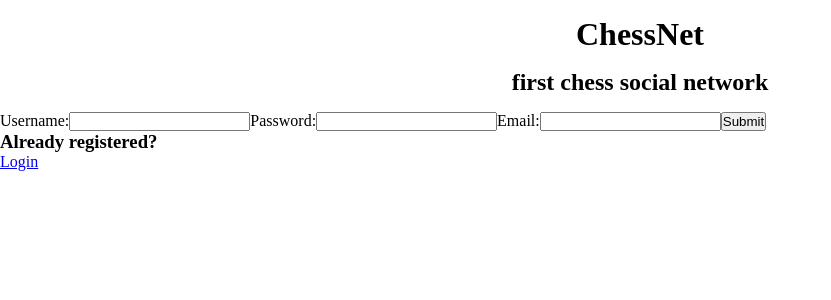
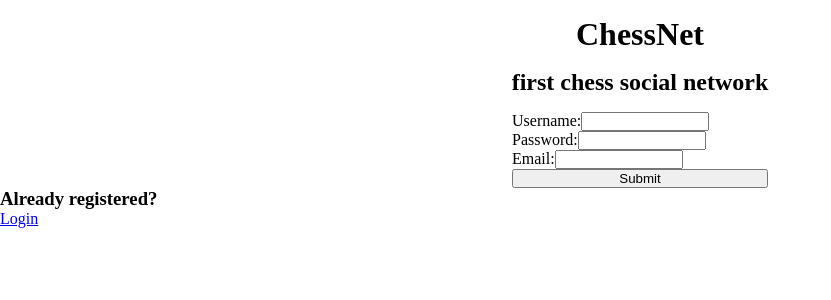
Before and after one commit to BenediktHofirek/chessnet, a React (Create React App) app: page /register in a window 1280 px wide. Shown: the top 300 px of the page, without its empty margins (0-831 px from the left). Built offline with nearby package versions, Linux system fonts and the light colour scheme.

Commit message:
05:08:10

```diff
--- a/src/components/common/game/chessGameFunctions/supportFunctions/moveRecord.js
+++ b/src/components/common/game/chessGameFunctions/supportFunctions/moveRecord.js
@@ -1,3 +1,5 @@
+import { exportDefaultSpecifier } from "@babel/types";
+
 export default function moveRecord(firstF, secondF, position, gameRecord) {
   const piece = firstF.piece.slice(5) === "Pawn" ? "" : firstF.piece.slice(5);
 
@@ -43,6 +45,11 @@ export default function moveRecord(firstF, secondF, position, gameRecord) {
         break;
     }
     gameRecord.push(`${firstPart}${middlePart}${endPart}=${newPiece}`);
+  } else if (
+    piece === "King" &&
+    Math.abs(+firstF.coordinate[1] - Number(secondF.piece.coordinate[1])) === 2
+  ) {
+    gameRecord.push(secondF.coordinate[0] === "c" ? "O-O-O" : "O-O");
   } else {
     gameRecord.push(`${firstPart}${middlePart}${endPart}`);
   }
--- /dev/null
+++ b/src/components/others/checkLogin.js
@@ -0,0 +1,21 @@
+export default function checkLogin() {
+  const rawCookies = document.cookie;
+
+  const cookies = {};
+  let startIndex = 0;
+  let middleIndex = rawCookies.indexOf("=");
+  let endIndex = rawCookies.indexOf(";");
+
+  while (middleIndex !== -1 && endIndex !== -1) {
+    cookies[
+      rawCookies.substring(startIndex, middleIndex)
+    ] = rawCookies.substring(startIndex + 1, endIndex);
+
+    startIndex = endIndex + 2;
+    middleIndex = rawCookies.indexOf("=", startIndex);
+    endIndex = rawCookies.indexOf(";", startIndex);
+    break;
+  }
+  console.log(cookies, middleIndex, endIndex, rawCookies);
+  return rawCookies.login;
+}
--- /dev/null
+++ b/src/components/others/login.js
@@ -0,0 +1,5 @@
+export default function login() {
+  const expireDate = new Date();
+  expireDate.setDate(expireDate.getDate() + 30);
+  document.cookie = `login=true; expires=${expireDate}`;
+}
--- a/src/components/others/privateRoute.js
+++ b/src/components/others/privateRoute.js
@@ -1,7 +1,10 @@
-import React from 'react'
+import React from "react";
 import { Route, Redirect } from "react-router-dom";
+import checkLogin from "./checkLogin";
 
 export default function PrivateRoute({ children, ...rest }) {
+  const loggedIn = checkLogin();
+  console.log(loggedIn);
   return (
     <Route
       {...rest}
--- a/src/components/pages/loginPage.jsx
+++ b/src/components/pages/loginPage.jsx
@@ -1,6 +1,7 @@
 import React, { Component } from "react";
 import Header from "../common/header";
 import { Link } from "react-router-dom";
+import login from "../others/login";
 
 class LoginPage extends Component {
   constructor() {
@@ -20,14 +21,21 @@ class LoginPage extends Component {
   }
 
   async handleSubmit(event) {
-    const {username, password} = this.state;
+    const { username, password } = this.state;
     event.preventDefault();
-    const response = await fetch(`http://127.0.0.1/service/login?username=${username}&password=${password}`, {
-      method: 'POST'
-    });
+    const response = await fetch(
+      `http://127.0.0.1/service/login?username=${username}&password=${password}`,
+      {
+        method: "POST"
+      }
+    );
+    if (response.status[0] === "2") {
+      login();
+    }
   }
 
   render() {
+    login();
     return (
       <div>
         <Header />
--- a/src/components/pages/registerPage.jsx
+++ b/src/components/pages/registerPage.jsx
@@ -25,11 +25,11 @@ class RegisterPage extends Component {
     event.preventDefault();
     const response = await fetch(
       // `http://127.0.0.1/service/register`,
-      'http://localhost:8080?parameters=register',
+      "http://localhost:8080?parameters=register",
       {
         method: "POST",
         headers: {
-          'Content-Type': 'application/x-www-form-urlencoded'
+          "Content-Type": "application/x-www-form-urlencoded"
         },
         body: `username=${username}&password=${password}&email=${email}`
       }
@@ -41,36 +41,36 @@ class RegisterPage extends Component {
   render() {
     const { username, password, email } = this.state;
     return (
-      <div>
+      <div className="outer-div">
         <Header />
         <form onSubmit={this.handleSubmit}>
-          <label>
-            Username:
+          <div className="item">
+            <label>Username:</label>
             <input
               name="username"
               type="text"
               value={username}
               onChange={this.handleChange}
             />
-          </label>
-          <label>
-            Password:
+          </div>
+          <div className="item">
+            <label>Password:</label>
             <input
               name="password"
               type="password"
               value={password}
               onChange={this.handleChange}
             />
-          </label>
-          <label>
-            Email:
+          </div>
+          <div className="item">
+            <label>Email:</label>
             <input
               name="email"
               type="email"
               value={email}
               onChange={this.handleChange}
             />
-          </label>
+          </div>
           <input type="submit" value="Submit" />
         </form>
         <h3>Already registered?</h3>
--- a/src/index.css
+++ b/src/index.css
@@ -74,4 +74,34 @@
   text-align: center;
   margin: 2vh;
 }
+
+.outer-div {
+  width: 100%;
+}
+
+.outer-div form {
+  margin: auto;
+  width: 20vw;
+  display: -webkit-box;
+  display: -ms-flexbox;
+  display: flex;
+  -webkit-box-orient: vertical;
+  -webkit-box-direction: normal;
+      -ms-flex-direction: column;
+          flex-direction: column;
+}
+
+.outer-div form .item {
+  width: 100%;
+  min-height: 2vh;
+}
+
+.outer-div form .item label {
+  float: left;
+}
+
+.outer-div form .item input {
+  float: left;
+  width: 10vw;
+}
 /*# sourceMappingURL=index.css.map */
--- a/src/index.scss
+++ b/src/index.scss
@@ -70,3 +70,27 @@
     margin: 2vh;
   }
 }
+
+.outer-div {
+  width: 100%;
+
+  form {
+    margin: auto;
+    width: 20vw;
+    display: flex;
+    flex-direction: column;
+
+    .item {
+      width: 100%;
+      min-height: 2vh;
+      label {
+        float: left;
+      }
+
+      input {
+        float: left;
+        width: 10vw;
+      }
+    }
+  }
+}
```
Also changed, not shown: 1 other file (tests, documents, lock files or other folders).
